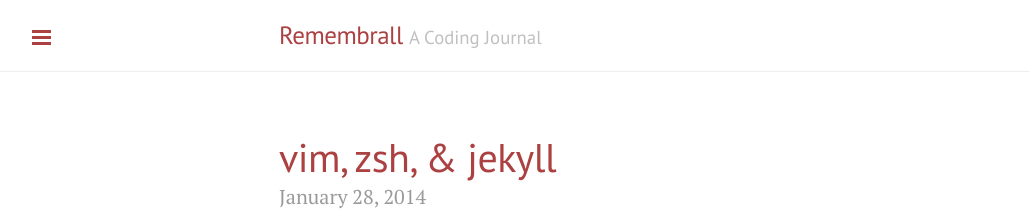
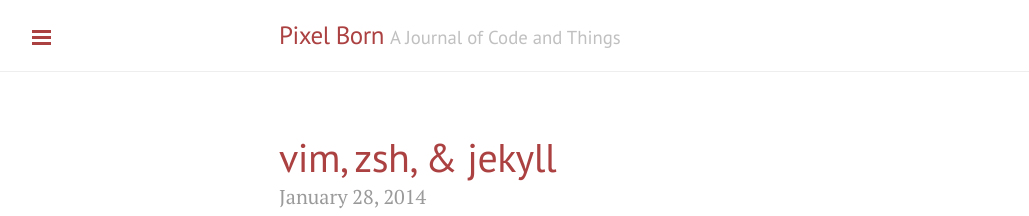
Before and after one commit to jmeshen/blog, a Jekyll site: the page built from index.html, in a window 1280 px wide. Shown: the top 216 px of the page, without its empty margins (1-1030 px from the left). Built offline with Jekyll 4.4.1, drawn with Linux system fonts in a browser that asks for light colours; Markdown is read by kramdown in place of the engine named in the settings; the list of posts is cut into pages by our own code.

Commit message:
updated title and description

```diff
--- a/_config.yml
+++ b/_config.yml
@@ -9,8 +9,8 @@ permalink:           pretty
 relative_permalinks: true
 
 # Setup
-title:               Remembrall
-tagline:             'A Coding Journal'
+title:               Pixel Born
+tagline:             'A Journal of Code and Things'
 description:         "Jamie Shen is a curious writer of virtual space who can be found typing in a unix shell or catching elusive z's."
 url:                 http://blog.jmeshen.com/
 baseurl:             /
```
